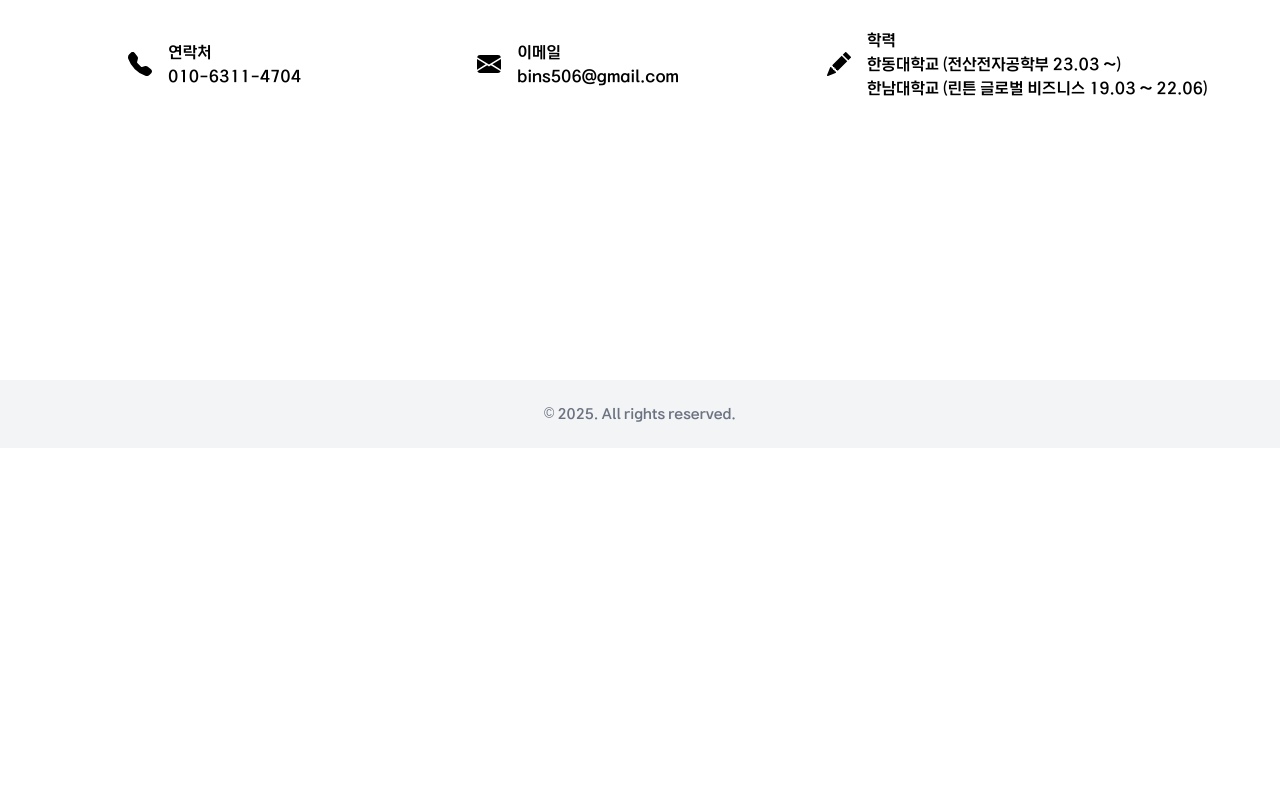
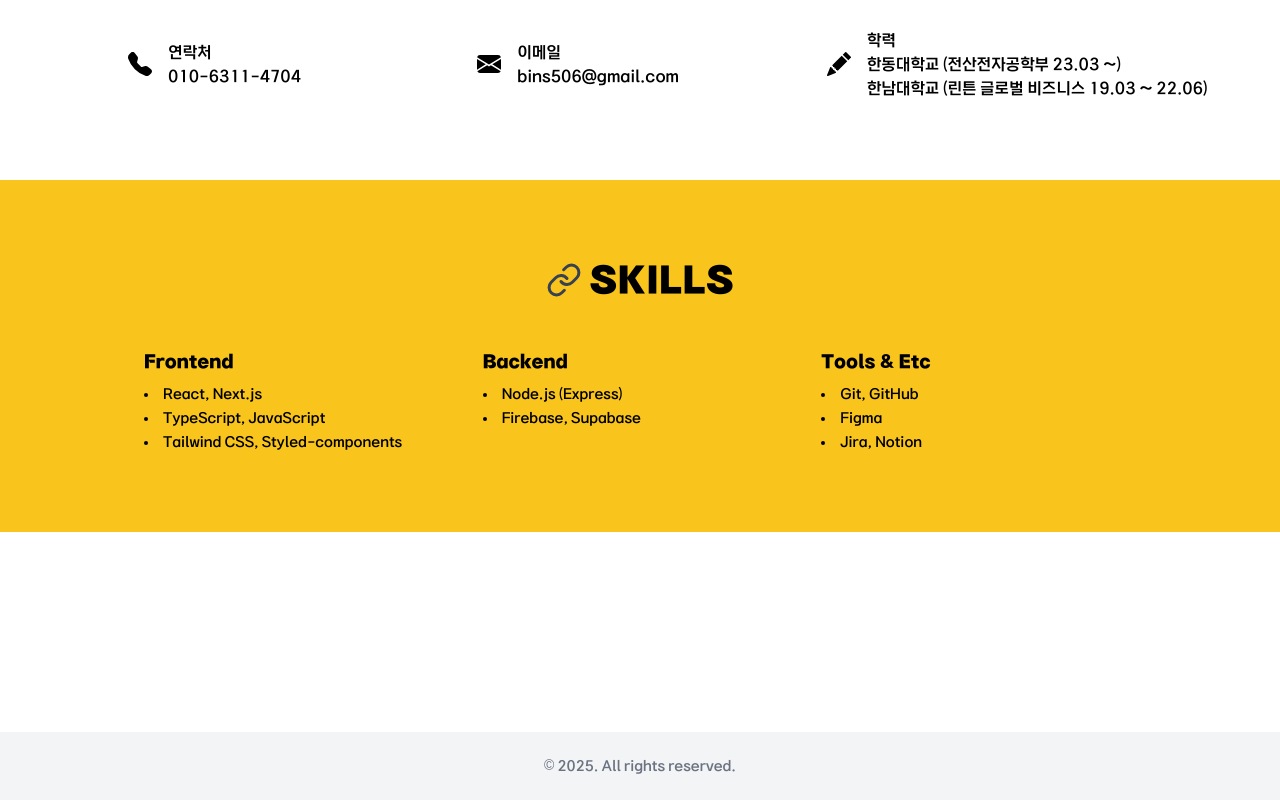
Before and after one commit to seongkong/Portfolio, a React (Create React App) app in the folder seongkong/: page / in a window 1280 px wide. Shown: the part 778-1578 px from the top of the page. Before the commit the page ends 1226 px from the top, so only its background shows below. Built offline with nearby package versions, Linux system fonts and the light colour scheme.

Commit message:
SKILLS 기본 Setting

```diff
--- a/seongkong/src/seongkong.tsx
+++ b/seongkong/src/seongkong.tsx
@@ -163,6 +163,48 @@ function Seongkong() {
         </div>
       </section>
 
+      {/* SKILLS 섹션 */}
+      <section id="skills" className="py-20 text-center text-black" style={{ backgroundColor: '#f9c51d' }}>
+        {/* 제목 영역 */}
+        <div className="mb-12 flex flex-col items-center">
+          <div className="flex items-center space-x-2 text-4xl font-extrabold tracking-wide">
+            <span className="text-gray-700">
+              <FiLink className="text-4xl text-gray-700" />
+            </span>
+            <h2>SKILLS</h2>
+          </div>
+        </div>
+
+        {/* 스킬 내용 영역 (예시) */}
+        <div className="max-w-5xl mx-auto grid grid-cols-1 sm:grid-cols-2 md:grid-cols-3 gap-6 text-left text-black px-4">
+          <div>
+            <h3 className="text-lg font-bold mb-2">Frontend</h3>
+            <ul className="list-disc list-inside space-y-1 text-sm">
+              <li>React, Next.js</li>
+              <li>TypeScript, JavaScript</li>
+              <li>Tailwind CSS, Styled-components</li>
+            </ul>
+          </div>
+
+          <div>
+            <h3 className="text-lg font-bold mb-2">Backend</h3>
+            <ul className="list-disc list-inside space-y-1 text-sm">
+              <li>Node.js (Express)</li>
+              <li>Firebase, Supabase</li>
+            </ul>
+          </div>
+
+          <div>
+            <h3 className="text-lg font-bold mb-2">Tools & Etc</h3>
+            <ul className="list-disc list-inside space-y-1 text-sm">
+              <li>Git, GitHub</li>
+              <li>Figma</li>
+              <li>Jira, Notion</li>
+            </ul>
+          </div>
+        </div>
+      </section>
+
       {/* 메인 콘텐츠 */}
       <main ref={mainRef} className="flex-grow max-w-5xl mx-auto px-4 py-10 pt-28 space-y-24 text-black">
       </main>
```
